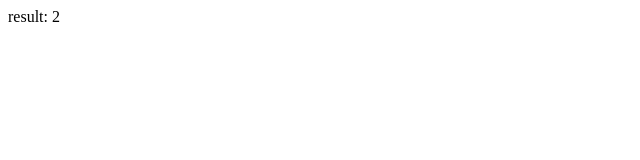
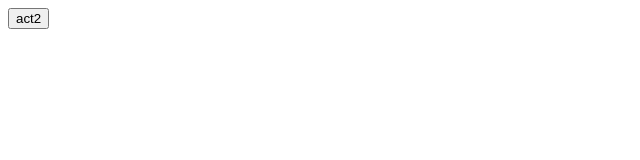
Before and after one commit to YupiSoftwarePunk/ReactRepo, a React (Create React App) app: page / in a window 1280 px wide. Shown: the top 160 px of the page, without its empty margins (0-640 px from the left). Built offline with nearby package versions, Linux system fonts and the light colour scheme.

Commit message:
classwork

```diff
--- a/src/App.js
+++ b/src/App.js
@@ -15,12 +15,60 @@
 // import {TagsReturn} from './tasks/21_jsx_tags_return.jsx';
 // import {ClosingTags} from './tasks/22_jsx_tags_closing.jsx';
 // import {TagsCorrectness} from './tasks/23_jsx_tags_correctness.jsx';
-import {RunningCode3} from './tasks/24_jsx_running-code.jsx';
+// import {RunningCode3} from './tasks/24_jsx_running-code.jsx';
 
 function App() {
   // return <FirstComp/>;
   // return <ReturnSeveral/>;
-  return <RunningCode3/>;
+  // return <RunningCode3/>;
+
+  // const getDigitsSum = (num) =>
+  //   Number(num % 10) + Number((num % 100) / 10) + Number(num / 100);
+  // const res = Math.floor(getDigitsSum(123));
+  // return <div>{res}</div>;
+
+  // const doSmthng = () => alert("yooo");
+  // const Mouse = () => alert("789789");
+  // return (
+  //   <button onClick={doSmthng} onMouseMove={Mouse}>
+  //     click
+  //   </button>
+  // );
+
+  // const show1 = () => alert(1);
+  // const show2 = () => alert(2);
+
+  // return (
+  //   <div>
+  //     <button onClick={show1}>act1</button>
+  //     <button onClick={show2}>act2</button>
+  //   </div>
+  // );
+
+  // const show = (num) => alert(num);
+
+  // return (
+  //   <div>
+  //     <button onClick={() => show(1)}>act1</button>
+  //     <button onClick={() => show(2)}>act2</button>
+  //     <button onClick={() => show(3)}>act3</button>
+  //   </div>
+  // );
+
+  // return (
+  //   <div>
+  //     <button onClick={(event) => console.log(event.target)}>act1</button>
+  //     <button onClick={(event) => console.log(event)}>act2</button>
+  //   </div>
+  // );
+
+  const show = (a, event, b) => console.log(a, event, b);
+  return (
+    <div>
+      {/* <button onClick={(event) => console.log(event.target)}>act1</button> */}
+      <button onClick={(event) => show(event, "damn", 67)}>act2</button>
+    </div>
+  );
 }
 
 export default App;
```
